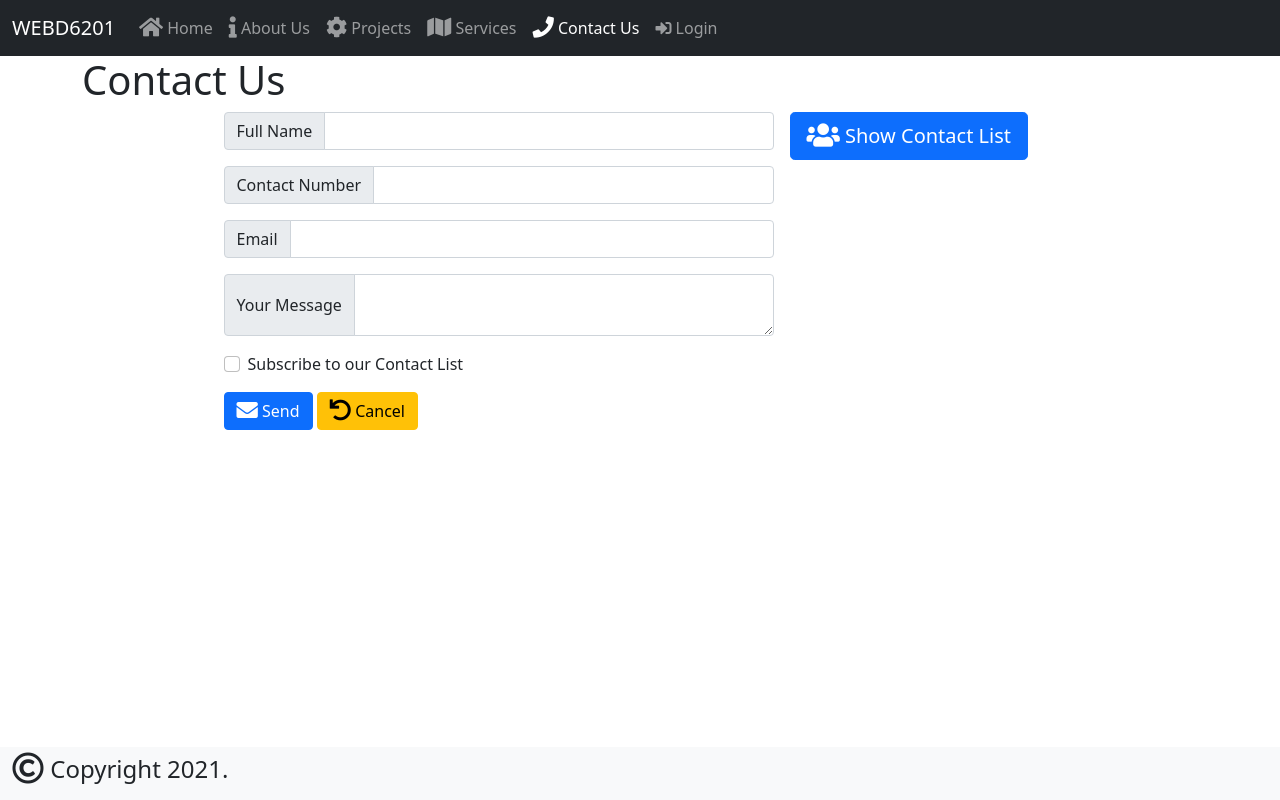
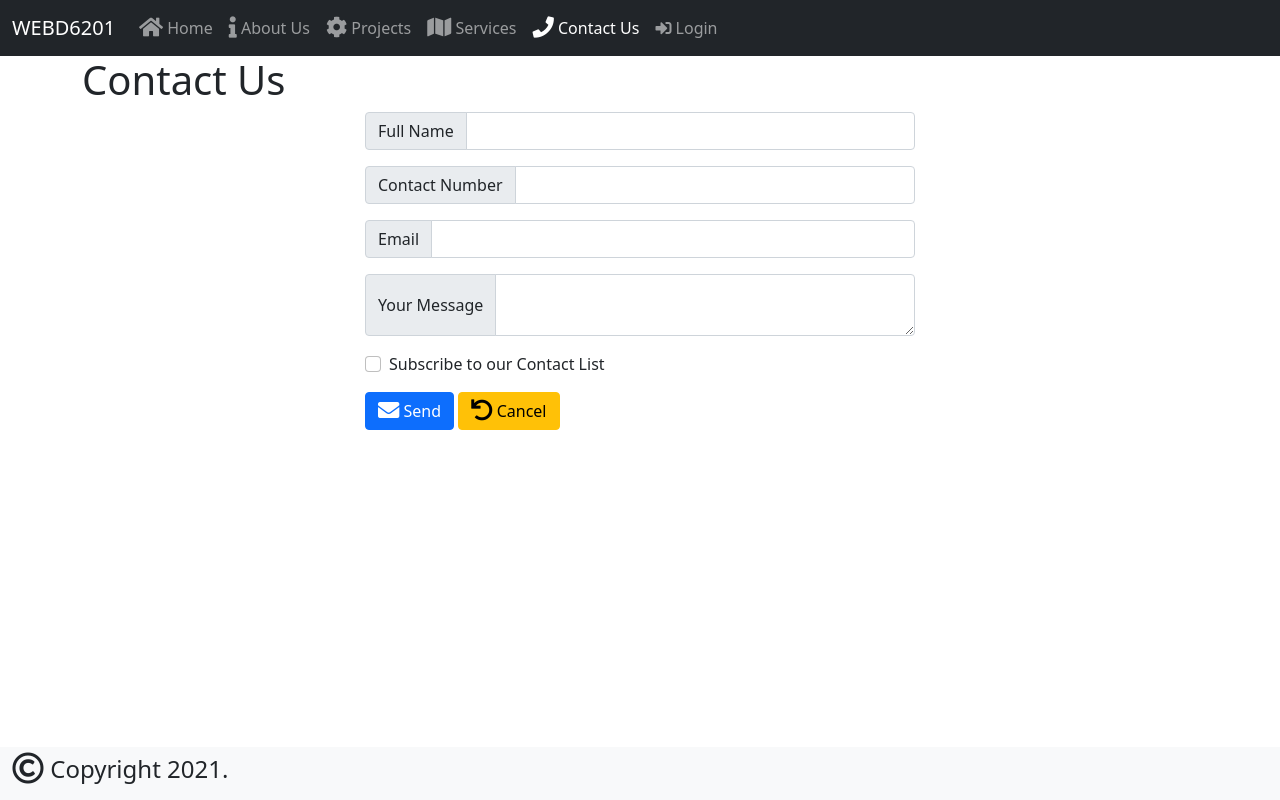
Before and after one commit to alto4/WEBD6201-W2021-ICE6, a website: page contact.html in a window 1280 px wide. Drawn offline with nearby package versions, Linux system fonts and the light colour scheme.

Commit message:
removed contact-list button from contact page

```diff
--- a/contact.html
+++ b/contact.html
@@ -89,10 +89,6 @@
             <button id="sendButton" type="submit" class="btn btn-primary"><i class="fas fa-envelope fa-lg"></i> Send</button>
             <button id="cancelButton" type="reset" class="btn btn-warning"><i class="fas fa-undo fa-lg"></i> Cancel</button>
           </form>
-
-          <div class="col-lg-3 col-md-3">
-            <a href="contact-list.html" class="btn btn-primary btn-lg"><i class="fas fa-users fa-lg"></i> Show Contact List</a>
-          </div>
         </div>
 
 
```
